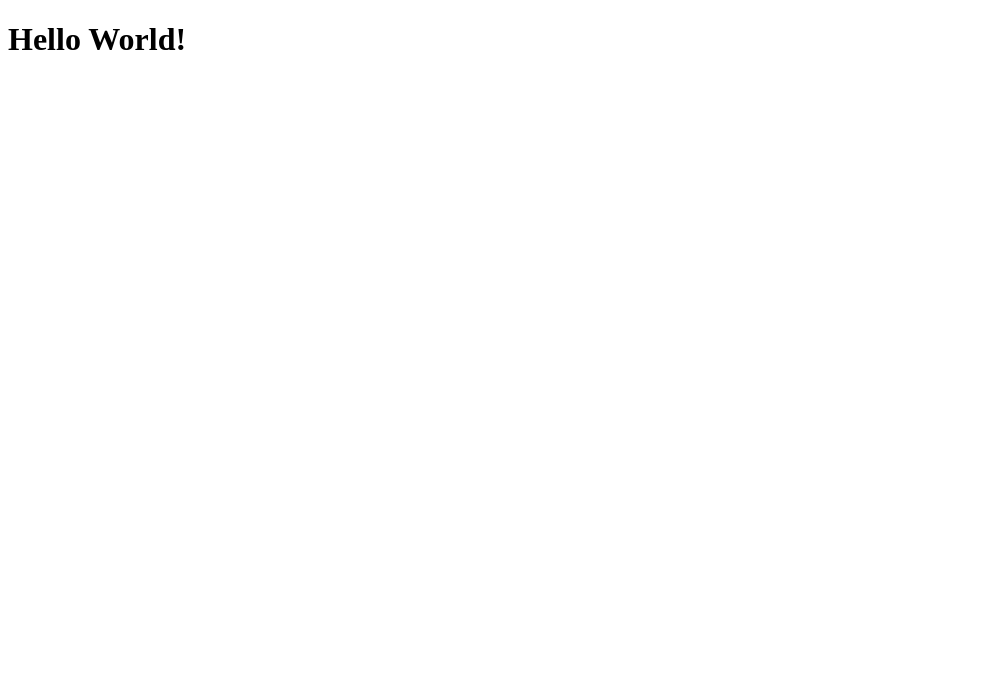
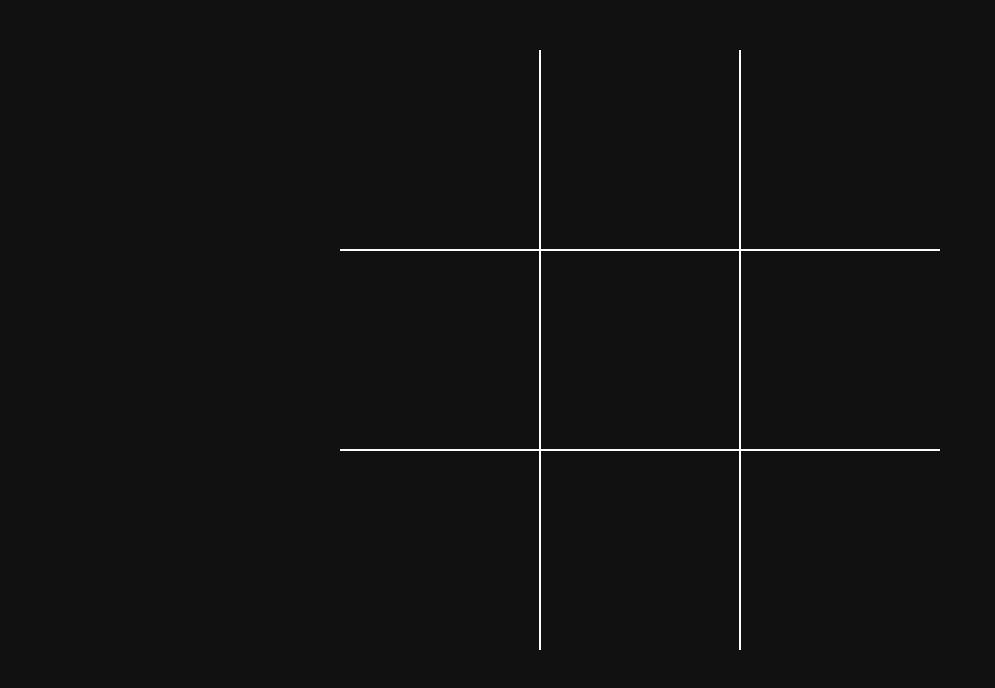
Before and after one commit to gabrieldeespindula/tictactoe-app, a React (Vite) app: page / in a window 1280 px wide. Shown: the top 688 px of the page, without its empty margins (0-995 px from the left). Built offline with nearby package versions, Linux system fonts and the light colour scheme.

Commit message:
create board

```diff
--- /dev/null
+++ b/src/App.scss
@@ -0,0 +1,3 @@
+body{
+  background-color: #111;
+}
--- a/src/App.tsx
+++ b/src/App.tsx
@@ -1,7 +1,8 @@
+import { Board } from "./components/Board";
+import './App.scss'
+
 export function App() {
   return (
-    <h1>
-      Hello World!
-    </h1>
+    <Board />
   )
 }
--- /dev/null
+++ b/src/components/Board/index.tsx
@@ -0,0 +1,14 @@
+import { initialBoard } from '../../constant'
+import './styles.scss'
+
+export function Board() {
+
+  return (
+    <div id="board">
+      {initialBoard.map((square) => (
+        <div key={square.id} className={`square border-${square.id}`}>
+        </div>
+      ))}
+    </div>
+  )
+}
--- /dev/null
+++ b/src/components/Board/styles.scss
@@ -0,0 +1,29 @@
+#board{
+  width: 80vw;
+  max-width: 600px;
+  height: 80vw;
+  max-height: 600px;
+  display: grid;
+  grid-template-columns: repeat(3, 1fr);
+  margin: 50px auto;
+
+  .square {
+    border: 1px solid white;
+
+    &.border-0, &.border-1, &.border-2{
+      border-top: 0;
+    }
+
+    &.border-0, &.border-3, &.border-6{
+      border-left: 0;
+    }
+
+    &.border-2, &.border-5, &.border-8{
+      border-right: 0;
+    }
+
+    &.border-6, &.border-7, &.border-8{
+      border-bottom: 0;
+    }
+  }
+}
```
Also changed, not shown: 2 other files (tests, documents, lock files or other folders).
